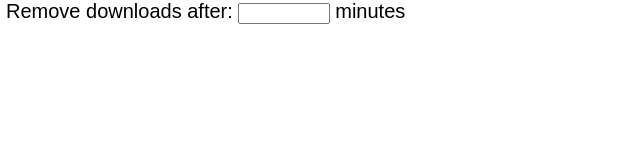
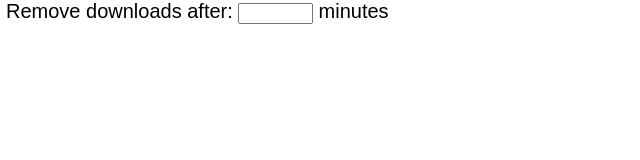
Before and after one commit to fuzzykiller/download-cleaner-lite, a browser extension: page options.html in a window 1280 px wide. Shown: the full height of the page, 0-640 px from the left. Drawn offline with Linux system fonts and the light colour scheme.

Commit message:
Fix input box size

```diff
--- a/options.html
+++ b/options.html
@@ -22,7 +22,7 @@
     }
 
     input {
-      width: calc(1.25em * 5);
+      width: calc(1em * 5);
     }
   </style>
 </head>
```
